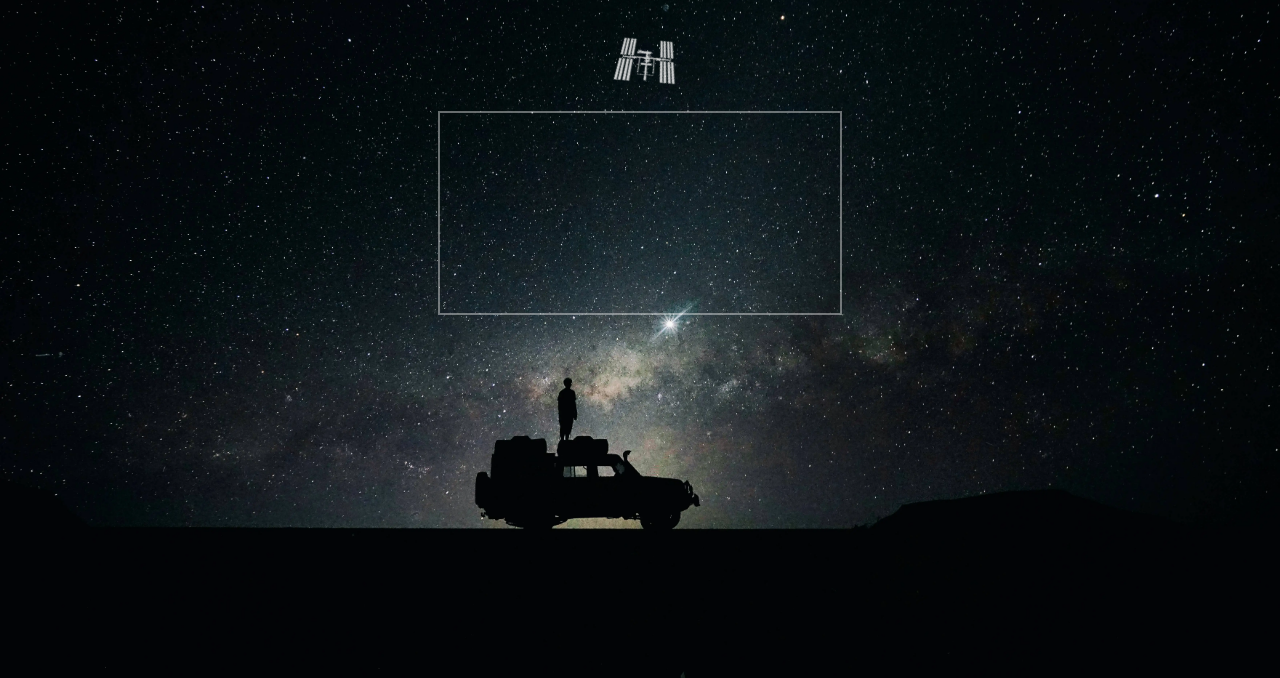
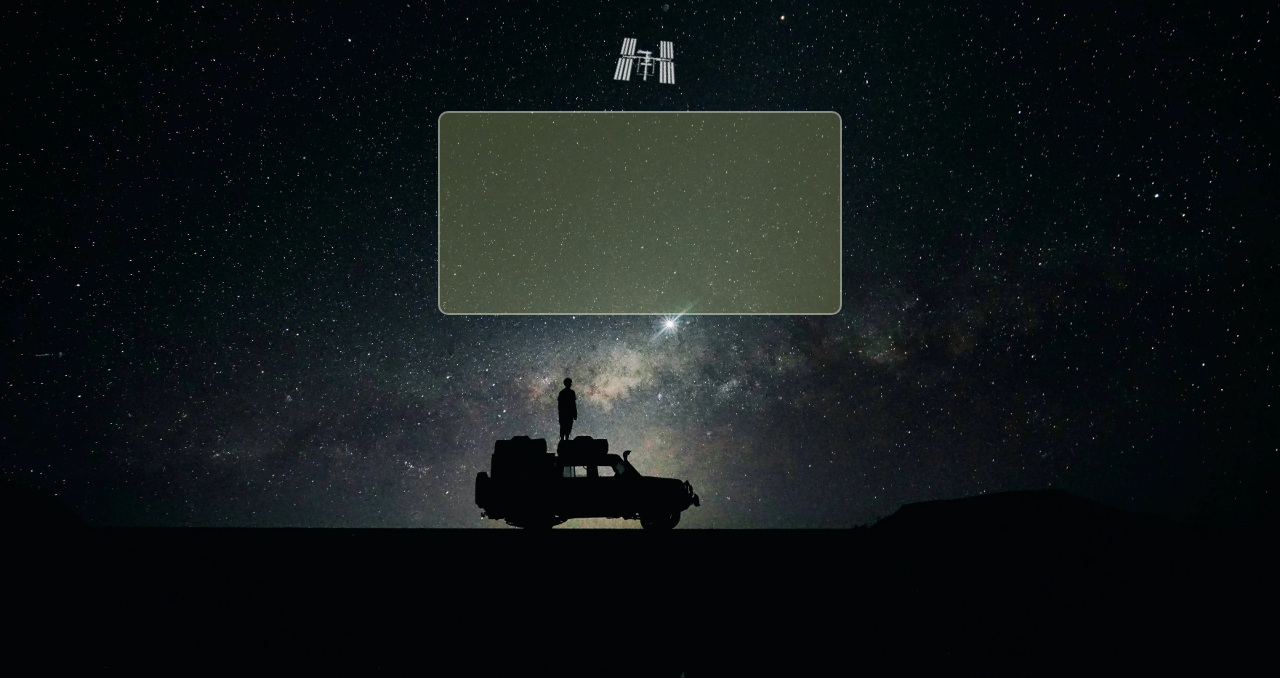
Before and after one commit to gargajit/whereisiss, a plain HTML site: page index.html in a window 1280 px wide. Both pictures are taken after a click on the button "Locate ISS". Shown: the part 122-800 px from the top of the page. Drawn offline with nearby package versions, Linux system fonts and the light colour scheme; a web font is replaced by a local one.

Commit message:
making improvements

```diff
--- a/index.html
+++ b/index.html
@@ -9,7 +9,7 @@
     <link href="https://fonts.googleapis.com/css2?family=Abril+Fatface&family=Jersey+20+Charted&family=Titan+One&display=swap" rel="stylesheet">
     <link rel="stylesheet" href="./style.css">
 
-    <!-- <script src="https://ajax.googleapis.com/ajax/libs/jquery/3.7.1/jquery.min.js"></script> -->
+
     <title>Where Is ISS?</title>
 </head>
 <body>
@@ -17,7 +17,7 @@
     <button id="locate-iss-btn">Locate ISS</button>
     <img id="iss-img" src="./assets/iss-white.png" alt="international space station image">
     <div id="iss-location"></div>
-
+    <script src="https://ajax.googleapis.com/ajax/libs/jquery/3.7.1/jquery.min.js"></script>
     <script src="./index.js"></script>
 </body>
 </html>
--- a/index.js
+++ b/index.js
@@ -1,3 +1,3 @@
 $("#locate-iss-btn").click(function() {
-    // $("#iss-location").innerHTML(`<p class="coordinates">Latitude: </p><p class="coordinates">Longitude: </p>`);
+    $("#iss-location").slideToggle("slow");
 });
--- a/style.css
+++ b/style.css
@@ -54,7 +54,7 @@ button:hover {
     width: 50px;
     margin-top: 2rem;
     position: relative;
-    animation: move-iss 4s ease-in-out 1s 1 both;
+    animation: move-iss 3s linear 1s 1 both;
 }
 @keyframes move-iss {
     0% { transform: translate(0px, 200px) rotate(0deg) scale(0.2, 0.2); }
@@ -63,12 +63,14 @@ button:hover {
 
 
 #iss-location {
-    /* display: none; */
+    display: none;
     align-self: center;
     border: 2px solid rgb(255, 255, 255, 0.5);
     height: 200px;
     width: 400px;
     margin-top: 2rem;
+    background-color: hsla(65, 20%, 50%, 0.5);
+    border-radius: 10px;
 }
 
 .coordinates {
```
